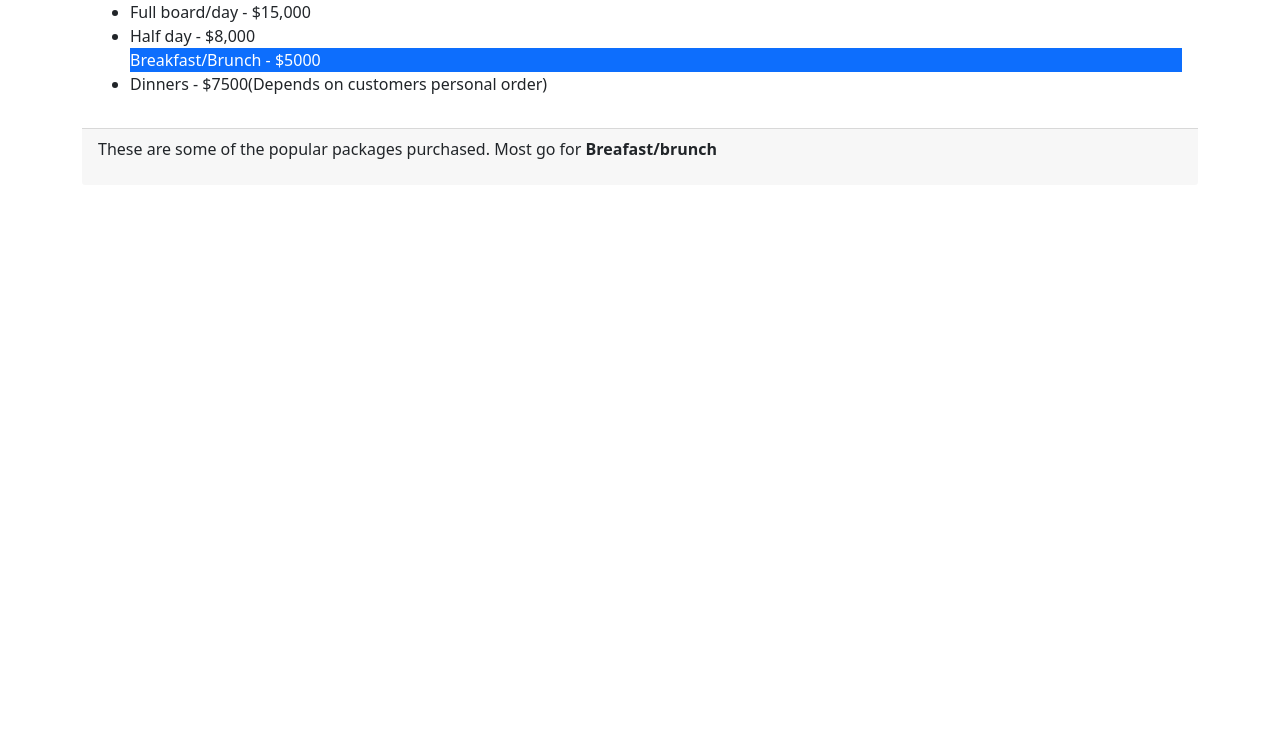
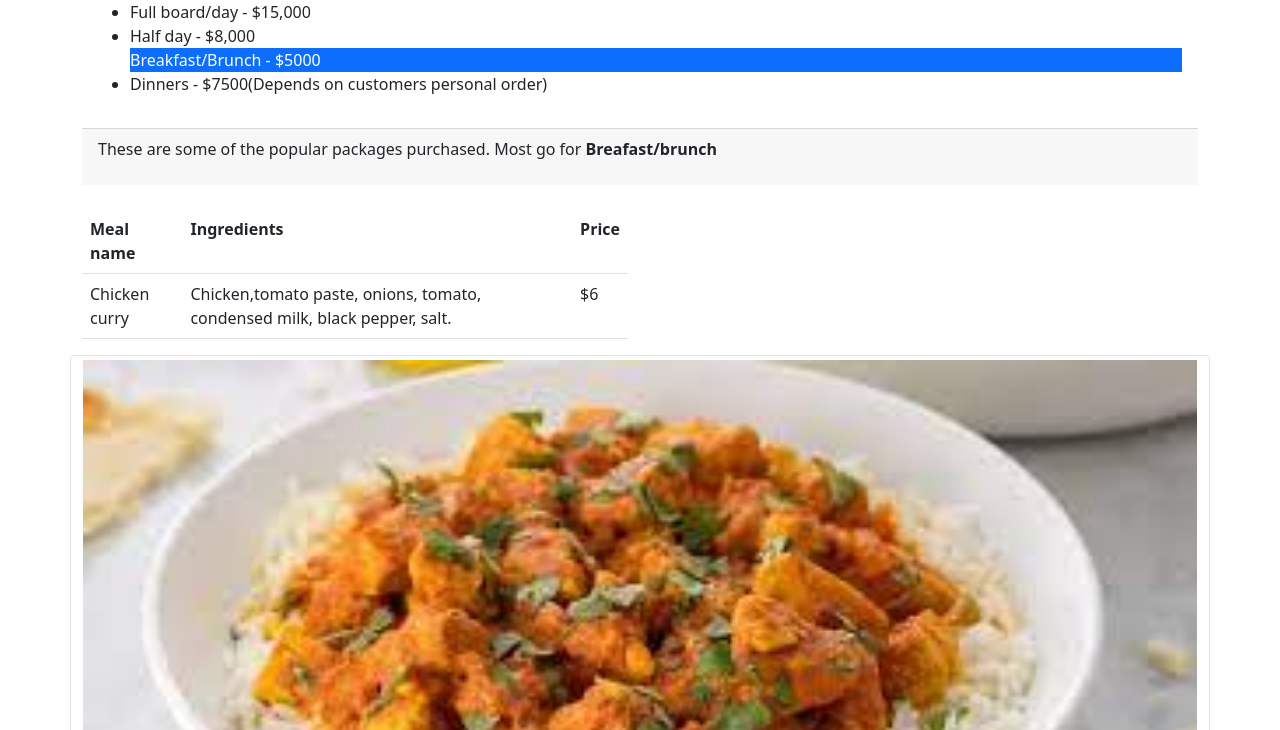
Before and after one commit to Cian747/catering-company, a plain HTML site: page index.html in a window 1280 px wide. Shown: the part 222-952 px from the top of the page. Before the commit the page ends 800 px from the top, so only its background shows below. Drawn offline with nearby package versions, Linux system fonts and the light colour scheme.

Commit message:
added images and table elements to index

```diff
--- a/index.html
+++ b/index.html
@@ -14,6 +14,7 @@
             </div>
             <div class="card-title">
                 <h2>Packages</h2>
+            </div>
             <div class="card-body">
                 <ul>
                     <li>Full board/day - $15,000</li>
@@ -24,9 +25,25 @@
             </div>
             <div class="card-footer">
                 <p>These are some of the popular packages purchased. Most go for <strong><span class="spec">Breafast/brunch</span></strong></p>
+            </div> <!--collapses card-footer-->
+            <br>
+            <div class="row">
+             <div class="col-md-6">
+                  <table class="table table-hover">
+                    <tr>
+                      <th>Meal name</th>
+                      <th>Ingredients</th>
+                      <th>Price</th>
+                    </tr>
+                    <tr>
+                      <td>Chicken curry</td>
+                      <td>Chicken,tomato paste, onions, tomato, condensed milk, black pepper, salt.</td>
+                      <td>$6</td>
+                    </tr>
+                  </table>
             </div>
-            </div>
-            </div>
-        </div>
+            <img src="images/curry.jpeg" alt="chicken curry"  class="img-thumbnail">
+            </div> <!--collapses row class-->
+        </div> <!--collapses the container div-->
     </body>
 </html>
```
Also changed, not shown: css/styles.css (added), images/curry.jpeg (added), images/icecream.jpeg (added), images/pasta.jpeg (added).
